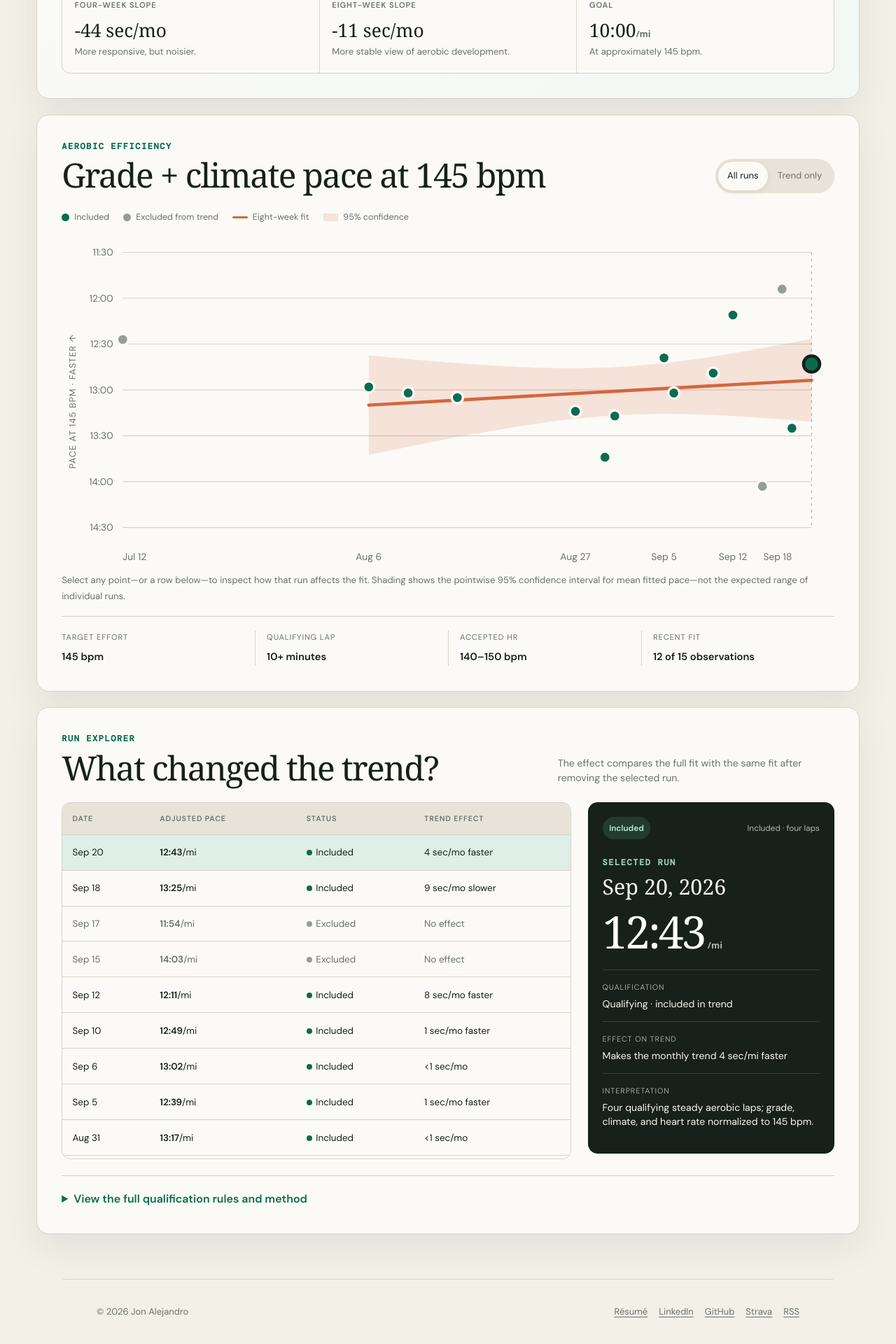
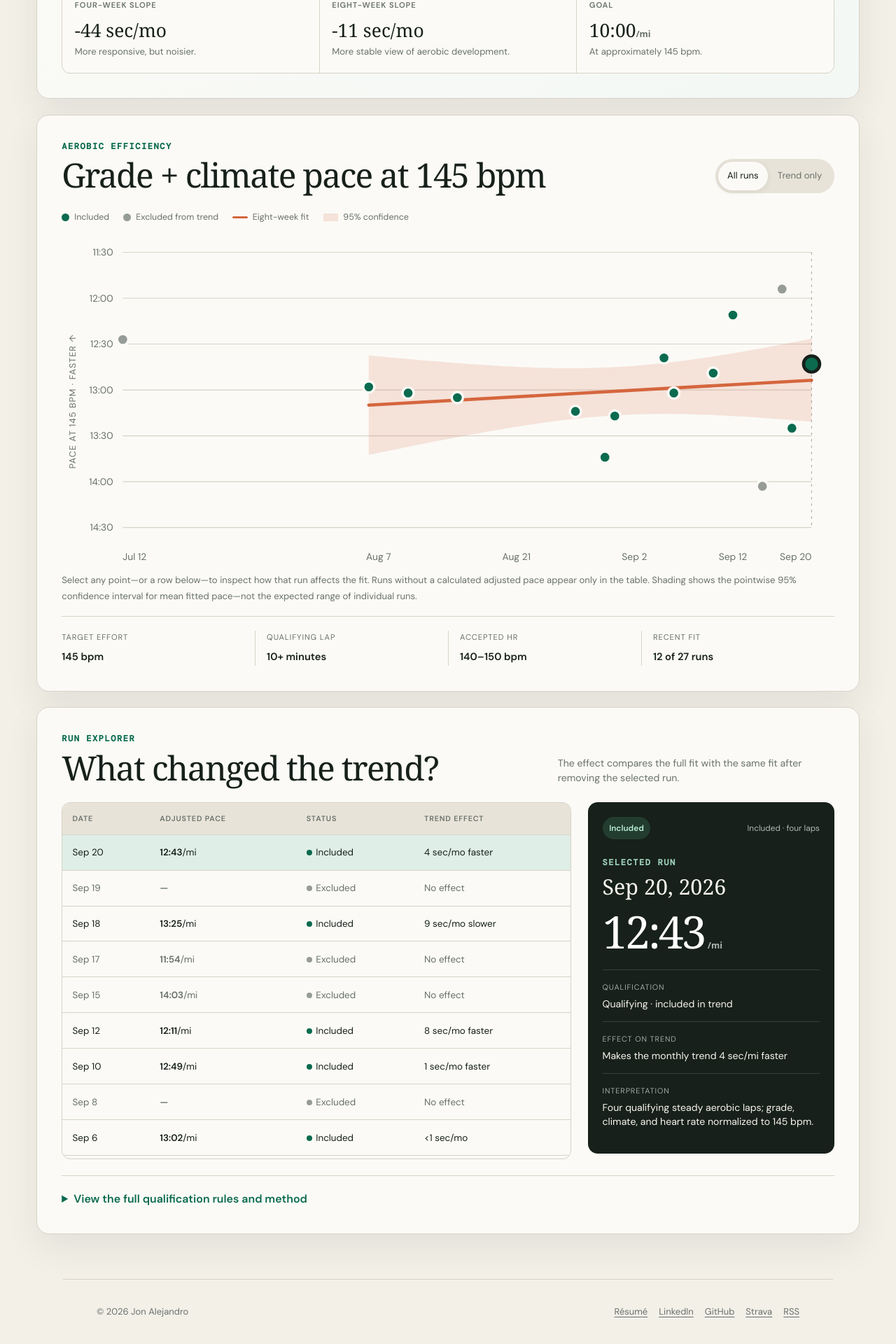
Before and after one commit to jonalejandro/jonalejandro.github.io, a Jekyll site: the page built from _pages/running.html, in a window 1280 px wide. Shown: the part 1747-3667 px from the top of the page at 70% size. Built offline with Jekyll 4.4.1, drawn with Linux system fonts in a browser that asks for light colours; part of the change alters nothing that is shown.

Commit message:
Backfill 12 excluded runs without inventing adjusted pace

```diff
--- a/_pages/running.html
+++ b/_pages/running.html
@@ -35,14 +35,14 @@ description: "A privacy-safe view of training consistency and grade- and climate
         <div class="section-head"><div><p class="eyebrow">Aerobic efficiency</p><h2 id="chart-title">Grade + climate pace at 145 bpm</h2></div><div class="segmented" aria-label="Chart point visibility"><button type="button" class="active" data-view="all" aria-pressed="true">All runs</button><button type="button" data-view="trend" aria-pressed="false">Trend only</button></div></div>
         <div class="legend" aria-label="Chart legend"><span><i class="dot included"></i>Included</span><span><i class="dot excluded"></i>Excluded from trend</span><span><i class="line"></i>Eight-week fit</span><span><i aria-hidden="true" style="display:inline-block;width:1.35rem;height:.7rem;background:var(--warm);opacity:.16"></i>95% confidence</span></div>
         <div class="chart-wrap"><svg id="pace-chart" viewBox="0 0 960 430" role="img" aria-labelledby="chart-title chart-description"><desc id="chart-description">Interactive scatterplot of adjusted pace by date. Faster pace appears higher. Select a run to inspect its qualification status and effect on the trend.</desc></svg></div>
-        <p class="chart-instruction">Select any point—or a row below—to inspect how that run affects the fit. Shading shows the pointwise 95% confidence interval for mean fitted pace—not the expected range of individual runs.</p>
-        <div class="method-strip"><div><span>Target effort</span><strong>145 bpm</strong></div><div><span>Qualifying lap</span><strong>10+ minutes</strong></div><div><span>Accepted HR</span><strong>140–150 bpm</strong></div><div><span>Recent fit</span><strong>12 of 15 observations</strong></div></div>
+        <p class="chart-instruction">Select any point—or a row below—to inspect how that run affects the fit. Runs without a calculated adjusted pace appear only in the table. Shading shows the pointwise 95% confidence interval for mean fitted pace—not the expected range of individual runs.</p>
+        <div class="method-strip"><div><span>Target effort</span><strong>145 bpm</strong></div><div><span>Qualifying lap</span><strong>10+ minutes</strong></div><div><span>Accepted HR</span><strong>140–150 bpm</strong></div><div><span>Recent fit</span><strong>12 of 27 runs</strong></div></div>
       </section>
       <section class="dashboard-section" id="explorer" aria-labelledby="explorer-title">
         <div class="section-head"><div><p class="eyebrow">Run explorer</p><h2 id="explorer-title">What changed the trend?</h2></div><p class="section-kicker">The effect compares the full fit with the same fit after removing the selected run.</p></div>
         <div class="explorer-grid"><div class="table-wrap"><table><thead><tr><th>Date</th><th>Adjusted pace</th><th>Status</th><th>Trend effect</th></tr></thead><tbody id="run-rows"></tbody></table></div><aside class="inspector" aria-live="polite" aria-labelledby="selected-date"><div class="inspector-topline"><span id="selected-status" class="status-pill">Included</span><span id="selected-laps">Included · four laps</span></div><p class="eyebrow">Selected run</p><h3 id="selected-date">Sep 20, 2026</h3><strong class="inspector-pace" id="selected-pace">12:43<span>/mi</span></strong><dl><div><dt>Qualification</dt><dd id="selected-qualification">Qualifying · included in trend</dd></div><div><dt>Effect on trend</dt><dd id="selected-effect">Calculating…</dd></div><div><dt>Interpretation</dt><dd id="selected-note">Four qualifying steady aerobic laps; grade, climate, and heart rate normalized to 145 bpm.</dd></div></dl></aside></div>
         <details class="method-details"><summary>View the full qualification rules and method</summary><div class="method-copy"><p>Steady aerobic laps must last at least 10 minutes, average 140–150 bpm, and cannot be the first lap. Warmups, short recordings, threshold sessions, trail runs, indoor runs, and altitude or travel runs are excluded.</p><p>Heart rate is normalized to 145 bpm using the initial fitted correction. Grade uses the Minetti energy-cost curve. Climate estimates use temperature, dew point, humidity, and modeled wind exposure. Corrected speeds are averaged by qualifying-lap duration.</p><p>The recent trend is an unweighted linear fit of included pace against date, scaled to 30.44 days. It is descriptive, not a forecast. Sleep, fatigue, fueling, cardiac drift, surface, and weather-station distance can still move a point.</p></div></details>
       </section>
-<script src="/assets/running-dashboard.js?v=20260921-4" defer></script>
+<script src="/assets/running-dashboard.js?v=20260922-1" defer></script>
 
 <!-- running-data-version: 2026-09-20 -->
--- a/assets/running-dashboard.js
+++ b/assets/running-dashboard.js
@@ -1,18 +1,30 @@
 const RUNS = [
   { date: "2026-07-12", pace: 747, included: false, status: "Early baseline", note: "Early baseline outside the recent trend window." },
+  { date: "2026-08-01", pace: null, included: false, status: "High-intensity session", note: "High-intensity session; excluded under the existing session rules. Grade + Climate 145-bpm pace unavailable; no estimate substituted." },
+  { date: "2026-08-02", pace: null, included: false, status: "Short high-intensity run", note: "Short high-intensity run; excluded under the existing session rules. Grade + Climate 145-bpm pace unavailable; no estimate substituted." },
+  { date: "2026-08-04", pace: null, included: false, status: "Outside aerobic HR range", note: "Outside aerobic HR range; excluded under the existing session rules. Grade + Climate 145-bpm pace unavailable; no estimate substituted." },
   { date: "2026-08-06", pace: 778, included: true, status: "Included", note: "Qualifying run included in the recent fit." },
+  { date: "2026-08-07", pace: null, included: false, status: "Running fitness test", note: "Running fitness test; excluded under the existing session rules. Grade + Climate 145-bpm pace unavailable; no estimate substituted." },
   { date: "2026-08-10", pace: 782, included: true, status: "Included", note: "Qualifying run included in the recent fit." },
+  { date: "2026-08-13", pace: null, included: false, status: "Threshold session", note: "Threshold session; excluded under the existing session rules. Grade + Climate 145-bpm pace unavailable; no estimate substituted." },
   { date: "2026-08-15", pace: 785, included: true, status: "Included", note: "Qualifying run included in the recent fit." },
+  { date: "2026-08-17", pace: null, included: false, status: "Indoor run", note: "Indoor run; excluded under the existing session rules. Grade + Climate 145-bpm pace unavailable; no estimate substituted." },
+  { date: "2026-08-21", pace: null, included: false, status: "Threshold session", note: "Threshold session; excluded under the existing session rules. Grade + Climate 145-bpm pace unavailable; no estimate substituted." },
+  { date: "2026-08-24", pace: null, included: false, status: "Altitude / travel run", note: "Altitude / travel run; excluded under the existing session rules. Grade + Climate 145-bpm pace unavailable; no estimate substituted." },
+  { date: "2026-08-25", pace: null, included: false, status: "Altitude / travel run", note: "Altitude / travel run; excluded under the existing session rules. Grade + Climate 145-bpm pace unavailable; no estimate substituted." },
   { date: "2026-08-27", pace: 794, included: true, status: "Included", note: "Qualifying run included in the recent fit." },
   { date: "2026-08-30", pace: 824, included: true, status: "Included", note: "Qualifying run included in the recent fit." },
   { date: "2026-08-31", pace: 797, included: true, status: "Included", note: "Qualifying run included in the recent fit." },
+  { date: "2026-09-02", pace: null, included: false, status: "Threshold session", note: "Threshold session; excluded under the existing session rules. Grade + Climate 145-bpm pace unavailable; no estimate substituted." },
   { date: "2026-09-05", pace: 759, included: true, status: "Included", note: "Qualifying run included in the recent fit." },
   { date: "2026-09-06", pace: 782, included: true, status: "Included", note: "Qualifying run included in the recent fit." },
+  { date: "2026-09-08", pace: null, included: false, status: "Threshold session", note: "Threshold session; excluded under the existing session rules. Grade + Climate 145-bpm pace unavailable; no estimate substituted." },
   { date: "2026-09-10", pace: 769, included: true, status: "Included", note: "Qualifying run included in the recent fit." },
   { date: "2026-09-12", pace: 731, included: true, status: "Included · one lap", note: "One qualifying lap; interpret cautiously." },
   { date: "2026-09-15", pace: 843, included: false, status: "Excluded observation", note: "Excluded in the source data; it does not affect the fit." },
   { date: "2026-09-17", pace: 714, included: false, status: "Short-run estimate", note: "Short-run estimate; excluded because it does not meet the qualification rules." },
   { date: "2026-09-18", pace: 805, included: true, status: "Included · one lap", note: "One qualifying lap; interpret cautiously." },
+  { date: "2026-09-19", pace: null, included: false, status: "Threshold session", note: "Threshold session; excluded under the existing session rules. Grade + Climate 145-bpm pace unavailable; no estimate substituted." },
   { date: "2026-09-20", pace: 763, included: true, status: "Included · four laps", note: "Four qualifying steady aerobic laps; grade, climate, and heart rate normalized to 145 bpm." },
 ];
 
@@ -34,7 +46,7 @@ let selectedIndex = RUNS.length - 1;
 let view = "all";
 
 function dateValue(run) { return Date.parse(`${run.date}T00:00:00Z`) / dayMs; }
-function formatPace(seconds) { return `${Math.floor(seconds / 60)}:${String(Math.round(seconds % 60)).padStart(2, "0")}`; }
+function formatPace(seconds) { if (!Number.isFinite(seconds)) return "—"; return `${Math.floor(seconds / 60)}:${String(Math.round(seconds % 60)).padStart(2, "0")}`; }
 function shortDate(date) { return new Intl.DateTimeFormat("en-US", { month: "short", day: "numeric", timeZone: "UTC" }).format(new Date(`${date}T00:00:00Z`)); }
 function longDate(date) { return new Intl.DateTimeFormat("en-US", { month: "short", day: "numeric", year: "numeric", timeZone: "UTC" }).format(new Date(`${date}T00:00:00Z`)); }
 
@@ -102,7 +114,7 @@ function drawChart() {
     svg.append(svgEl("text", { x: margin.left - 12, y: y(tick) + 4, "text-anchor": "end", class: "axis-label" }, formatPace(tick)));
   });
 
-  const xTickIndexes = [0, 1, 4, 7, 10, 13];
+  const xTickIndexes = Array.from({ length: 6 }, (_, i) => Math.round(i * (RUNS.length - 1) / 5));
   xTickIndexes.forEach((index, tickIndex) => {
     const run = RUNS[index];
     const anchor = tickIndex === 0 ? "start" : tickIndex === xTickIndexes.length - 1 ? "end" : "middle";
@@ -137,6 +149,7 @@ function drawChart() {
   svg.append(svgEl("line", { x1: x(dateValue(selected)), y1: margin.top, x2: x(dateValue(selected)), y2: height - margin.bottom, class: "selected-guide" }));
 
   RUNS.forEach((run, index) => {
+    if (!Number.isFinite(run.pace)) return;
     const circle = svgEl("circle", {
       cx: x(dateValue(run)), cy: y(run.pace), r: index === selectedIndex ? 10 : 7,
       class: `chart-point ${run.included ? "included" : "excluded"}${index === selectedIndex ? " selected" : ""}${view === "trend" && !run.included ? " hidden" : ""}`,
@@ -162,7 +175,7 @@ function renderTable() {
     row.className = `run-row ${run.included ? "" : "excluded"}${index === selectedIndex ? " selected" : ""}`;
     row.tabIndex = 0;
     row.setAttribute("aria-label", `Inspect ${longDate(run.date)}`);
-    row.innerHTML = `<td>${shortDate(run.date)}</td><td><strong>${formatPace(run.pace)}</strong>/mi</td><td><span class="status-mini">${run.included ? "Included" : "Excluded"}</span></td><td class="effect-cell">${effect.label}</td>`;
+    row.innerHTML = `<td>${shortDate(run.date)}</td><td><strong>${formatPace(run.pace)}</strong>${Number.isFinite(run.pace) ? "/mi" : ""}</td><td><span class="status-mini">${run.included ? "Included" : "Excluded"}</span></td><td class="effect-cell">${effect.label}</td>`;
     row.addEventListener("click", () => selectRun(index));
     row.addEventListener("keydown", (event) => {
       if (event.key === "Enter" || event.key === " ") { event.preventDefault(); selectRun(index); }
@@ -178,7 +191,7 @@ function renderInspector() {
   $("#selected-status").className = `status-pill${run.included ? "" : " excluded"}`;
   $("#selected-laps").textContent = run.status;
   $("#selected-date").textContent = longDate(run.date);
-  $("#selected-pace").innerHTML = `${formatPace(run.pace)}<span>/mi</span>`;
+  $("#selected-pace").innerHTML = `${formatPace(run.pace)}${Number.isFinite(run.pace) ? "<span>/mi</span>" : "<span>Adjusted pace unavailable</span>"}`;
   $("#selected-qualification").textContent = run.included ? "Qualifying · included in trend" : `${run.status} · excluded from trend`;
   $("#selected-effect").textContent = effect.detail;
   $("#selected-note").textContent = run.note;
```
